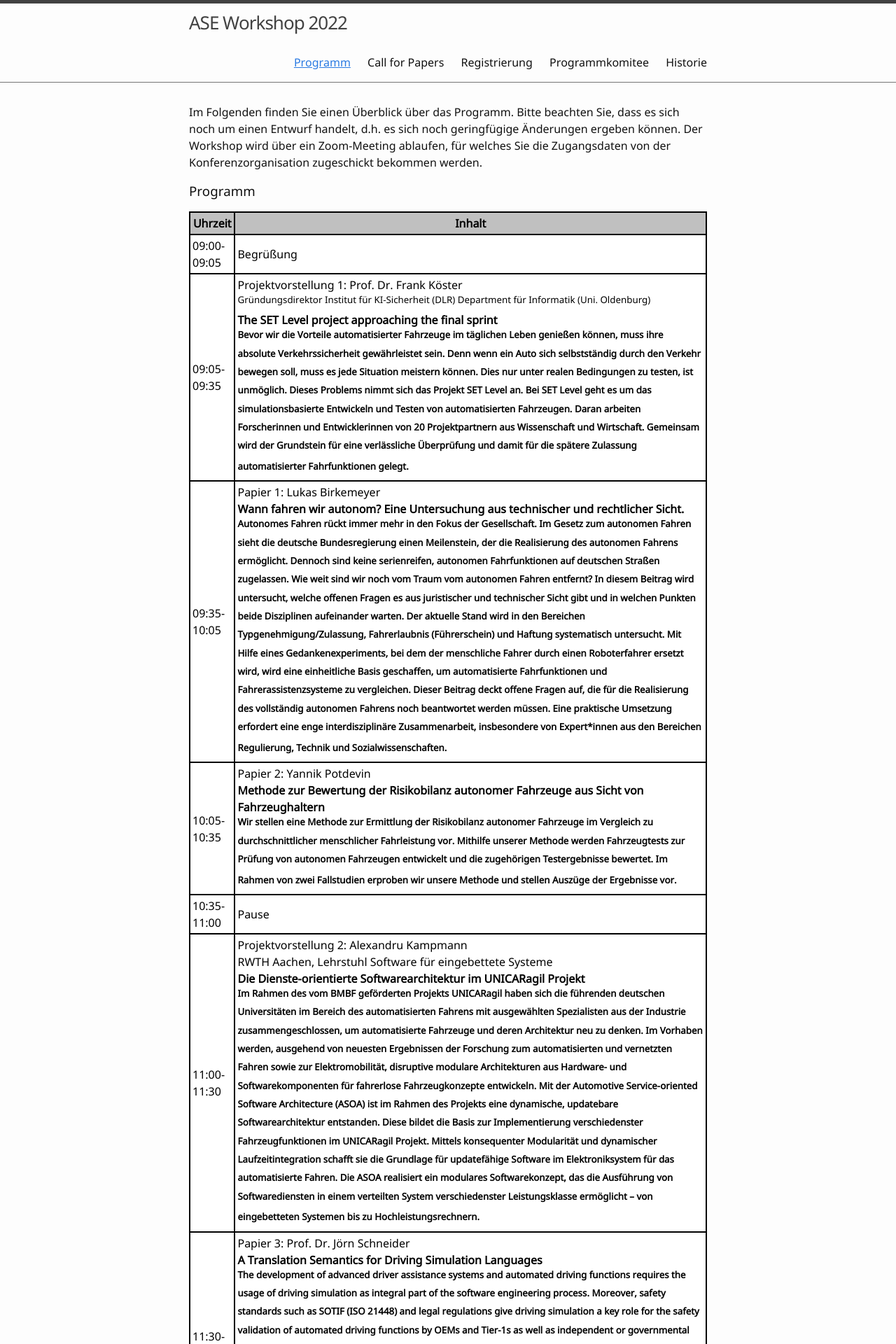
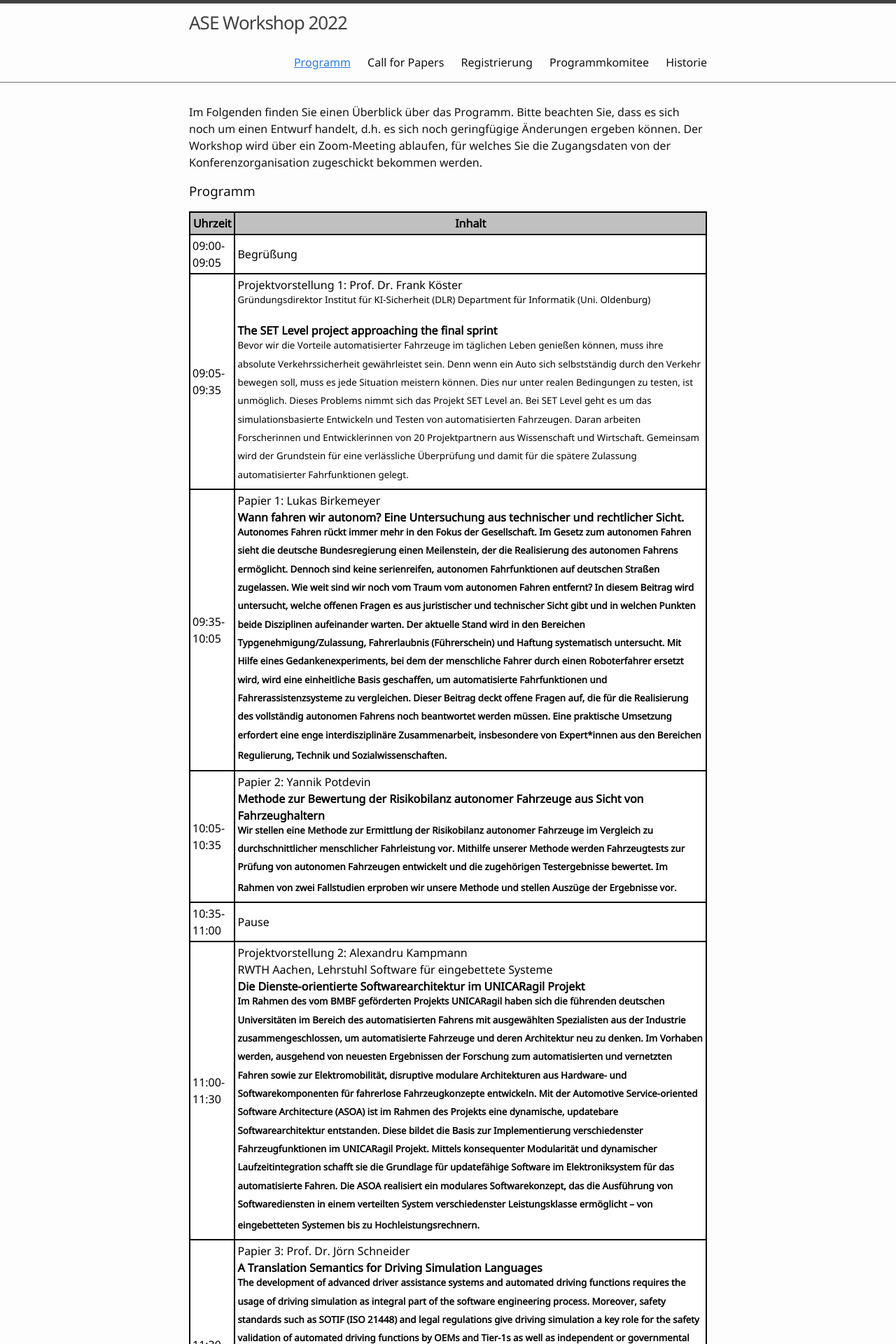
Before and after one commit to ASE-Workshop/2022, a Jekyll site: the page built from 0-programm.md, in a window 1280 px wide. Shown: the top 1920 px of the page at 70% size. Built offline with Jekyll 4.4.1, drawn with Linux system fonts in a browser that asks for light colours.

```diff
--- a/0-programm.md
+++ b/0-programm.md
@@ -52,8 +52,8 @@ table.GeneratedTable thead {
       <td>09:05-09:35</td>
       <td>Projektvorstellung 1: Prof. Dr. Frank Köster<br/>
           <sup> Gründungsdirektor Institut für KI-Sicherheit (DLR)
-          Department für Informatik (Uni. Oldenburg)  </sup> <br/>
-        <b>The SET Level project approaching the final sprint<b> <br/> <sup>Bevor wir die Vorteile automatisierter Fahrzeuge im täglichen Leben genießen können, muss ihre absolute Verkehrssicherheit gewährleistet sein. Denn wenn ein Auto sich selbstständig durch den Verkehr bewegen soll, muss es jede Situation meistern können. Dies nur unter realen Bedingungen zu testen, ist unmöglich. Dieses Problems nimmt sich das Projekt SET Level an. Bei SET Level geht es um das simulationsbasierte Entwickeln und Testen von automatisierten Fahrzeugen. Daran arbeiten Forscherinnen und Entwicklerinnen von 20 Projektpartnern aus Wissenschaft und Wirtschaft. Gemeinsam wird der Grundstein für eine verlässliche Überprüfung und damit für die spätere Zulassung automatisierter Fahrfunktionen gelegt.<sup>
+          Department für Informatik (Uni. Oldenburg)  </sup> <br/><p></p>
+        <b>The SET Level project approaching the final sprint</b> <br/> <sup>Bevor wir die Vorteile automatisierter Fahrzeuge im täglichen Leben genießen können, muss ihre absolute Verkehrssicherheit gewährleistet sein. Denn wenn ein Auto sich selbstständig durch den Verkehr bewegen soll, muss es jede Situation meistern können. Dies nur unter realen Bedingungen zu testen, ist unmöglich. Dieses Problems nimmt sich das Projekt SET Level an. Bei SET Level geht es um das simulationsbasierte Entwickeln und Testen von automatisierten Fahrzeugen. Daran arbeiten Forscherinnen und Entwicklerinnen von 20 Projektpartnern aus Wissenschaft und Wirtschaft. Gemeinsam wird der Grundstein für eine verlässliche Überprüfung und damit für die spätere Zulassung automatisierter Fahrfunktionen gelegt.</sup>
     <tr>
       <td>09:35-10:05</td>
       <td>Papier 1: Lukas Birkemeyer <br/> <b>Wann fahren wir autonom? Eine Untersuchung aus technischer und rechtlicher Sicht.<b> <br/> <sup>Autonomes Fahren rückt immer mehr in den Fokus der Gesellschaft. Im Gesetz zum autonomen Fahren sieht die deutsche Bundesregierung einen Meilenstein, der die Realisierung des autonomen Fahrens ermöglicht. Dennoch sind keine serienreifen, autonomen Fahrfunktionen auf deutschen Straßen zugelassen. Wie weit sind wir noch vom Traum vom autonomen Fahren entfernt? In diesem Beitrag wird untersucht, welche offenen Fragen es aus juristischer und technischer Sicht gibt und in welchen Punkten beide Disziplinen aufeinander warten. Der aktuelle Stand wird in den Bereichen Typgenehmigung/Zulassung, Fahrerlaubnis (Führerschein) und Haftung systematisch untersucht. Mit Hilfe eines Gedankenexperiments, bei dem der menschliche Fahrer durch einen Roboterfahrer ersetzt wird, wird eine einheitliche Basis geschaffen, um automatisierte Fahrfunktionen und Fahrerassistenzsysteme zu vergleichen. Dieser Beitrag deckt offene Fragen auf, die für die Realisierung des vollständig autonomen Fahrens noch beantwortet werden müssen. Eine praktische Umsetzung erfordert eine enge interdisziplinäre Zusammenarbeit, insbesondere von Expert*innen aus den Bereichen Regulierung, Technik und Sozialwissenschaften.  <sup>
```
